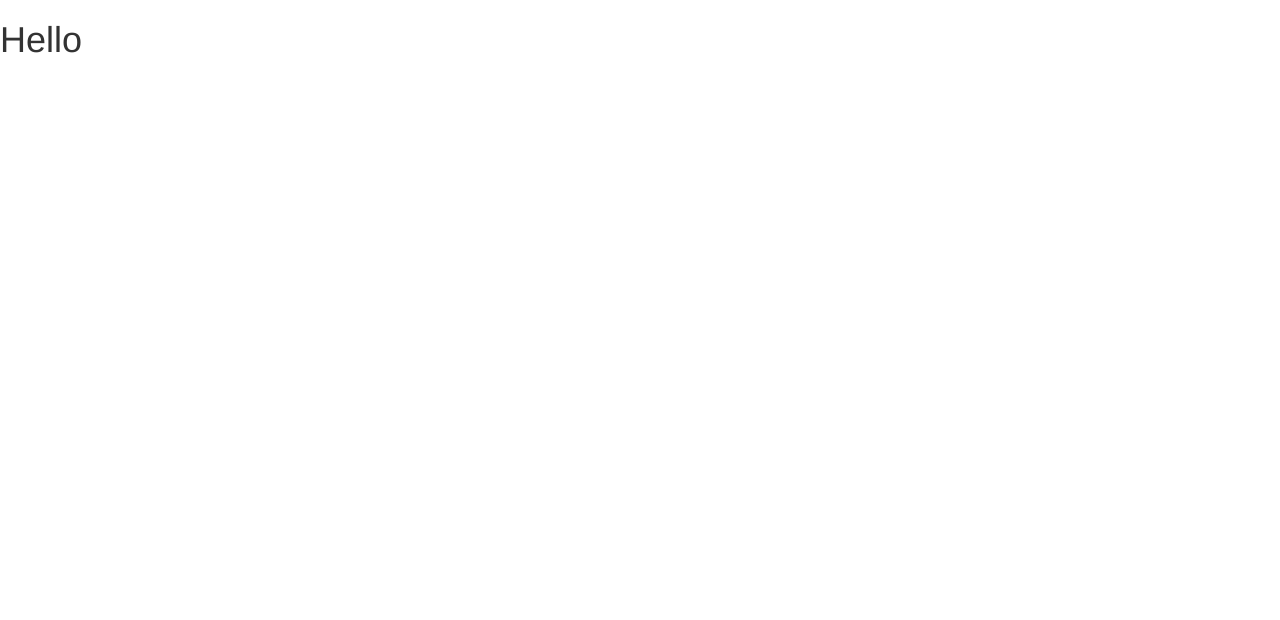
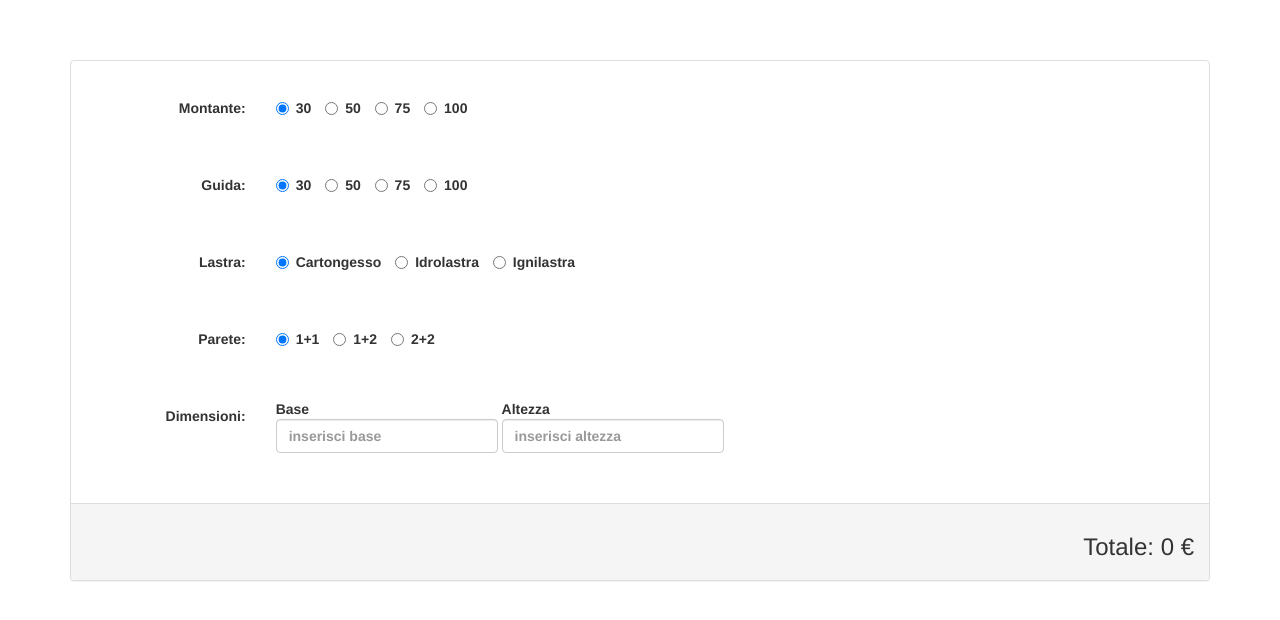
Before and after one commit to bwlt/cartongesso, a website: page index.html in a window 1280 px wide. Drawn offline with nearby package versions, Linux system fonts and the light colour scheme.

Commit message:
filled index.html

```diff
--- a/index.html
+++ b/index.html
@@ -7,10 +7,153 @@
     <meta name="viewport" content="width=device-width, initial-scale=1">
     <title>cartongesso</title>
     <link rel="stylesheet" type="text/css" href="./bower_components/bootstrap/dist/css/bootstrap.min.css">
+    <style type="text/css">
+      body {
+        margin-top: 60px;
+      }
+      .form-group {
+        padding: 15px 0;
+      }
+      .form-group > label:after {
+        content: ":";
+      }
+    </style>
   </head>
   <body>
 
-    <h1>Hello</h1>
+    <div class="container">
+
+      <form class="form-horizontal" role="form">
+        <div class="panel panel-default">
+          <div class="panel-body">
+
+            <div class="form-group">
+              <label class="col-sm-2 control-label">Montante</label>
+              <div class="col-sm-10">
+                <div class="radio-inline">
+                  <label>
+                    <input type="radio" name="montante" value="30" checked>
+                    30
+                  </label>
+                </div>
+                <div class="radio-inline">
+                  <label>
+                    <input type="radio" name="montante" value="50">
+                    50
+                  </label>
+                </div>
+                <div class="radio-inline">
+                  <label>
+                    <input type="radio" name="montante" value="75">
+                    75
+                  </label>
+                </div>
+                <div class="radio-inline">
+                  <label>
+                    <input type="radio" name="montante" value="100">
+                    100
+                  </label>
+                </div>
+              </div>
+            </div>
+
+            <div class="form-group">
+              <label class="col-sm-2 control-label">Guida</label>
+              <div class="col-sm-10">
+                <div class="radio-inline">
+                  <label>
+                    <input type="radio" name="guida" value="30" checked>
+                    30
+                  </label>
+                </div>
+                <div class="radio-inline">
+                  <label>
+                    <input type="radio" name="guida" value="50">
+                    50
+                  </label>
+                </div>
+                <div class="radio-inline">
+                  <label>
+                    <input type="radio" name="guida" value="75">
+                    75
+                  </label>
+                </div>
+                <div class="radio-inline">
+                  <label>
+                    <input type="radio" name="guida" value="100">
+                    100
+                  </label>
+                </div>
+              </div>
+            </div>
+
+            <div class="form-group">
+              <label class="col-sm-2 control-label">Lastra</label>
+              <div class="col-sm-10">
+                <div class="radio-inline">
+                  <label>
+                    <input type="radio" name="lastra" value="cartongesso" checked>
+                    Cartongesso
+                  </label>
+                </div>
+                <div class="radio-inline">
+                  <label>
+                    <input type="radio" name="lastra" value="idrolastra">
+                    Idrolastra
+                  </label>
+                </div>
+                <div class="radio-inline">
+                  <label>
+                    <input type="radio" name="lastra" value="ignilastra">
+                    Ignilastra
+                  </label>
+                </div>
+              </div>
+            </div>
+
+            <div class="form-group">
+              <label class="col-sm-2 control-label">Parete</label>
+              <div class="col-sm-10">
+                <div class="radio-inline">
+                  <label>
+                    <input type="radio" name="parete" value="1+1" checked>
+                    1+1
+                  </label>
+                </div>
+                <div class="radio-inline">
+                  <label>
+                    <input type="radio" name="parete" value="1+2">
+                    1+2
+                  </label>
+                </div>
+                <div class="radio-inline">
+                  <label>
+                    <input type="radio" name="parete" value="2+2">
+                    2+2
+                  </label>
+                </div>
+              </div>
+            </div>
+
+            <div class="form-group">
+              <label class="col-sm-2 control-label">Dimensioni</label>
+              <div class="col-sm-10">
+                <label>Base
+                  <input type="number" class="form-control" placeholder="inserisci base">
+                </label>
+                <label>Altezza
+                  <input type="number" class="form-control" placeholder="inserisci altezza">
+                </label>
+              </div>
+            </div>
+
+          </div>
+          <div class="panel-footer text-right">
+            <p class="h3">Totale: <span>0</span> &euro;</p>
+          </div>
+        <div>
+      </form>
+    </div>
 
     <script src="./bower_components/jquery/dist/jquery.min.js"></script>
   </body>
```
